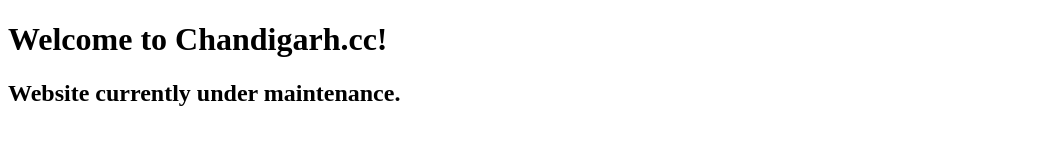
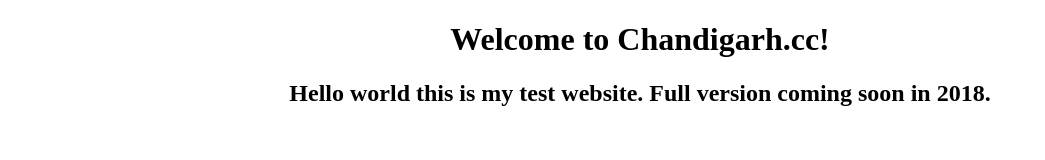
Before and after one commit to ChandigarhCC/chandigarhcc.github.io, a plain HTML site: page index.html in a window 1280 px wide. Shown: the whole page, without its empty margins (0-1045 px from the left). Drawn offline with Linux system fonts and the light colour scheme.

Commit message:
Update index.html

```diff
--- a/index.html
+++ b/index.html
@@ -8,8 +8,8 @@
     <title>Chandigarh.cc</title>
 
 </head>
-<body>
+<body><center>
     <h1>Welcome to Chandigarh.cc!</h1>
-    <h2>Website currently under maintenance.</h2>
+    <h2>Hello world this is my test website. Full version coming soon in 2018.</h2></center>
 </body>
 </html>
```
